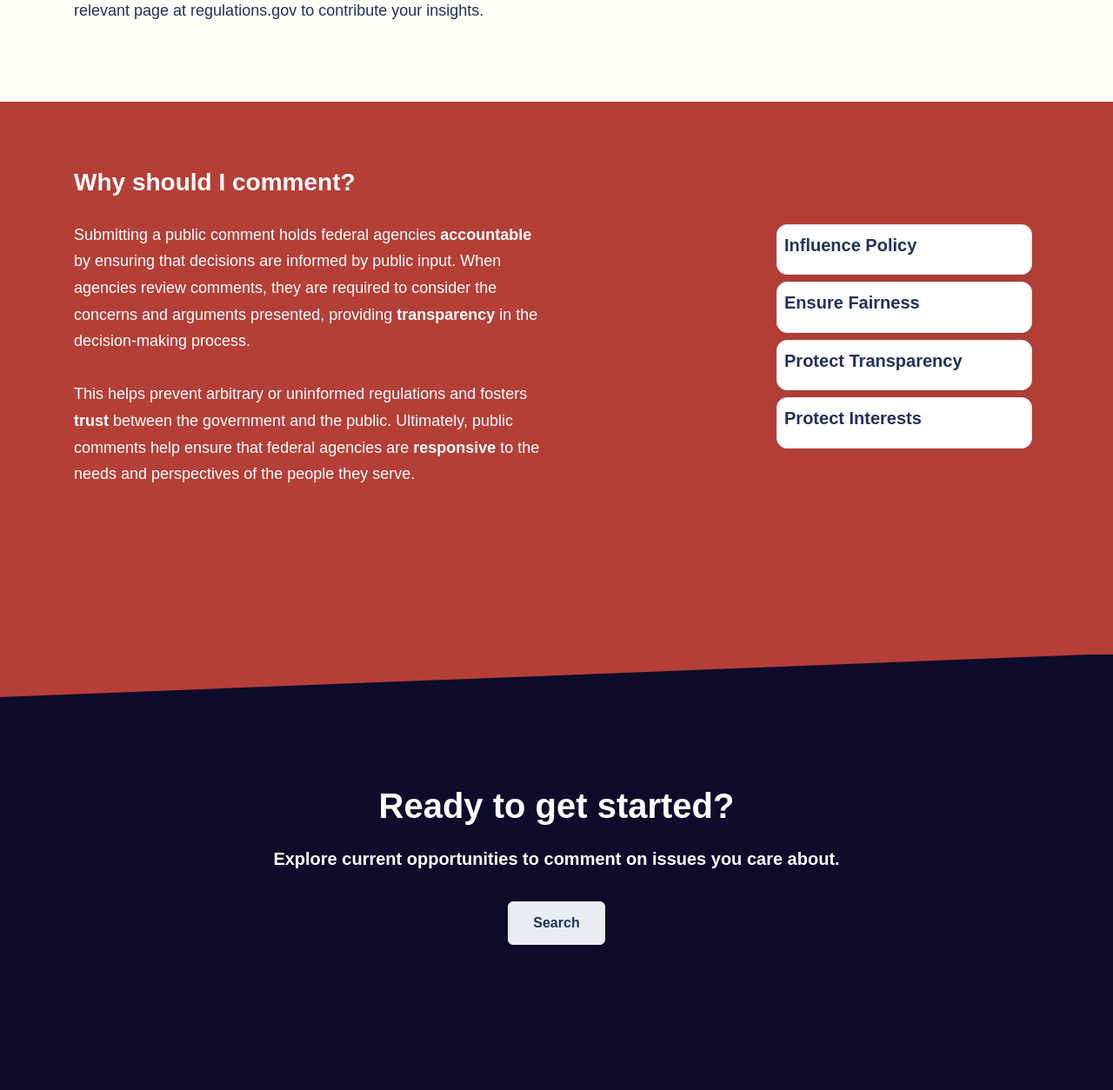
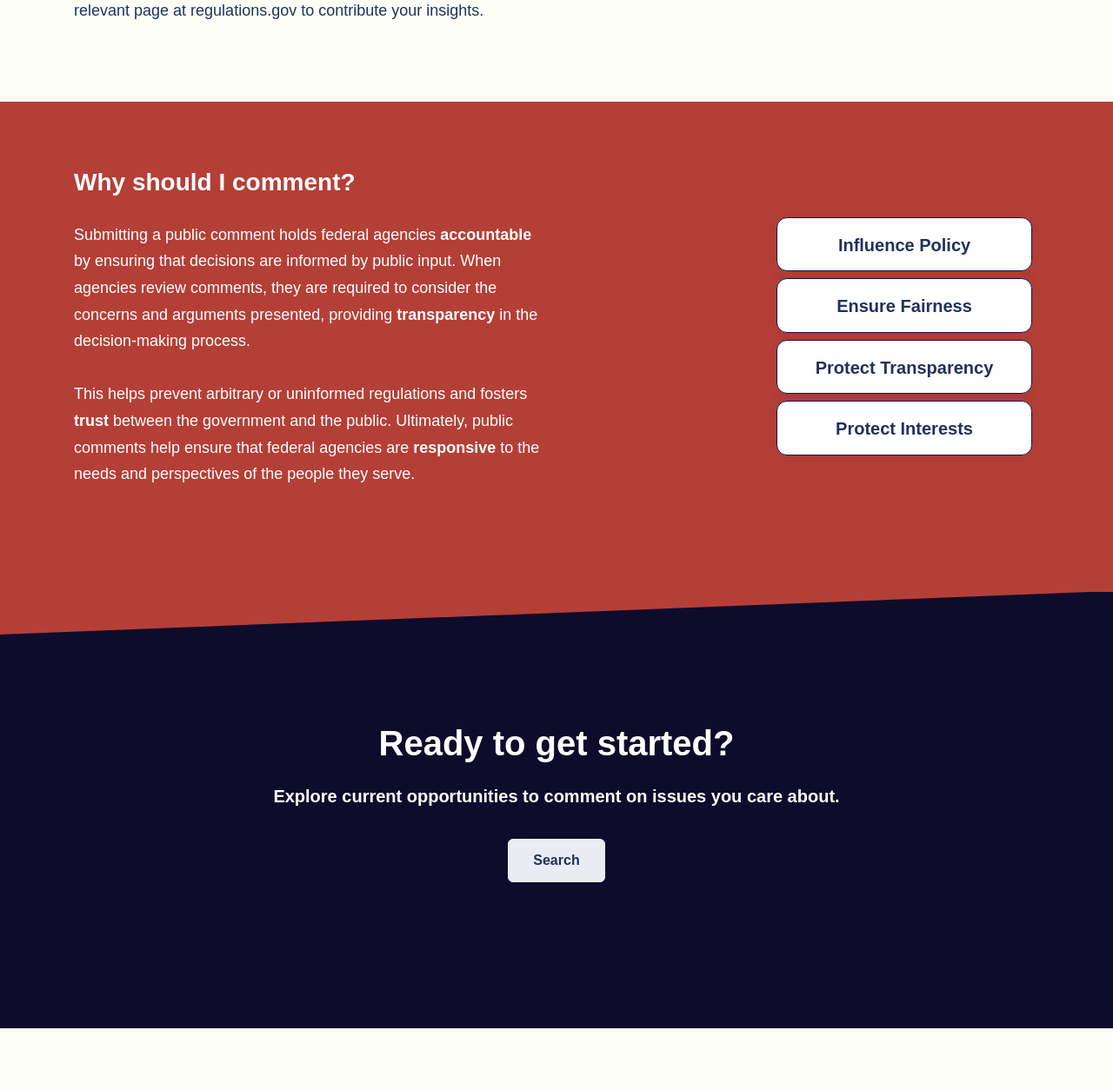
Before and after one commit to uchicago-capp-30320/CivicLens, a Django app: page / in a window 1280 px wide. Shown: the part 2430-3684 px from the top of the page at 87% size. Run offline with Django 5.2, Linux system fonts and the light colour scheme; some libraries are stand-ins or nearby versions.

Commit message:
small formatting edits

```diff
--- a/civiclens/templates/home.html
+++ b/civiclens/templates/home.html
@@ -194,7 +194,7 @@
 
 <section class="slice slice-lg" style="background-color:#B43F37" id="learn">
     <div class="container">
-        <div class="py-6">
+        <div class="pt-6">
             <div class="row row-grid justify-content-between align-items-center">
                 <div class="col-lg-6">
                     <h3 class="text-white">Why should I comment?</h3>
@@ -206,24 +206,24 @@
                     </p>
                 </div>
                 <div class="col-lg-4">
-                    <div class="card ml-lg-5 m-2">
-                        <div class="card-body p-2">
-                            <h5 class="align-items-center">Influence Policy</h5>
+                    <div class="card ml-lg-5 m-2 border border-dark">
+                        <div class="card-body pt-3 pb-1">
+                            <h5 class="align-items-center text-center">Influence Policy</h5>
                         </div>
                     </div>
-                    <div class="card ml-lg-5 m-2">
-                        <div class="card-body p-2">
-                            <h5 class="align-items-center">Ensure Fairness</h5>
+                    <div class="card ml-lg-5 m-2 border border-dark">
+                        <div class="card-body pt-3 pb-1">
+                            <h5 class="align-items-center text-center">Ensure Fairness</h5>
                         </div>
                     </div>
-                    <div class="card ml-lg-5 m-2">
-                        <div class="card-body p-2">
-                            <h5 class="align-items-center">Protect Transparency</h5>
+                    <div class="card ml-lg-5 m-2 border border-dark">
+                        <div class="card-body pt-3 pb-1">
+                            <h5 class="align-items-center text-center">Protect Transparency</h5>
                         </div>
                     </div>
-                    <div class="card ml-lg-5 m-2">
-                        <div class="card-body p-2">
-                            <h5 class="align-items-center">Protect Interests</h5>
+                    <div class="card ml-lg-5 m-2 border border-dark">
+                        <div class="card-body pt-3 pb-1">
+                            <h5 class="align-items-center text-center">Protect Interests</h5>
                         </div>
                     </div>
                 </div>
```
